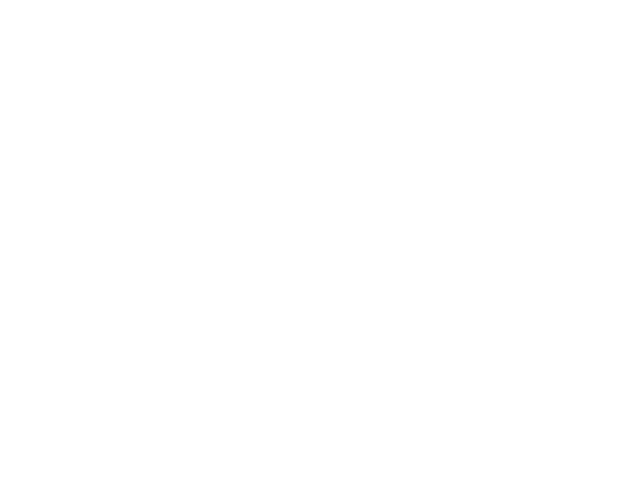
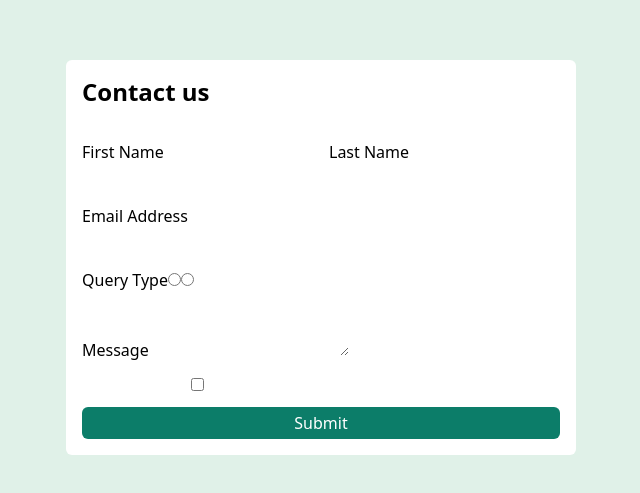
Before and after one commit to jambanix/frontendmentor_contact-form, a React (Vite) app: page / in a window 1280 px wide. Shown: the part 143-636 px from the top of the page, without its empty margins (319-959 px from the left). Built offline with nearby package versions, Linux system fonts and the light colour scheme.

Commit message:
add general layout

```diff
--- a/package.json
+++ b/package.json
@@ -11,7 +11,8 @@
   },
   "dependencies": {
     "react": "^18.3.1",
-    "react-dom": "^18.3.1"
+    "react-dom": "^18.3.1",
+    "react-hook-form": "^7.53.1"
   },
   "devDependencies": {
     "@eslint/js": "^9.13.0",
--- a/src/App.jsx
+++ b/src/App.jsx
@@ -1,10 +1,13 @@
 import './App.css'
+import { Form } from './components/Form'
 
 function App() {
 
   return (
     <>
-
+      <main className='flex items-center justify-center w-screen h-screen bg-green-200'>
+        <Form />
+      </main>
     </>
   )
 }
--- /dev/null
+++ b/src/components/Checkbox.jsx
@@ -0,0 +1,7 @@
+import { forwardRef } from "react";
+
+export const Checkbox = forwardRef(({name, onChange, label}, ref) => {
+  return (
+    <input type="checkbox" name={name} id={name} onSelect={onChange} ref={ref} value={label} />
+  )
+});
--- /dev/null
+++ b/src/components/Form.jsx
@@ -0,0 +1,29 @@
+import { useForm } from "react-hook-form"
+import { Input } from "./Input";
+import { Radio } from "./Radio";
+import { TextArea } from "./TextArea";
+import { Checkbox } from "./Checkbox";
+
+export const Form = () => {
+
+  const {register} = useForm();
+
+  return (
+    <form className="grid grid-cols-1 md:grid-cols-2 bg-white p-4 gap-4 rounded-md">
+      <h3 className="text-2xl font-semibold mb-4">Contact us</h3>
+      <Input {...register("forename")} label="First Name" className="md:col-start-1"/>
+      <Input {...register("surname")} label="Last Name" className="md:col-start-2"/>
+      <Input {...register("email")} type="email" label="Email Address" className="col-span-2"/>
+      <div className="flex flex-col md:flex-row">
+        <label>Query Type</label>
+        <div className="flex flex-col md:flex-row md:col-span-2">
+          <Radio name="genenq" {...register("enquiry")} value="general" />
+          <Radio name="supend" {...register("enquiry")} value="support" />
+        </div>
+      </div>
+      <TextArea name="message" {...register("message")} label="Message" className="md:col-span-2"/>
+      <Checkbox name="terms" label="I consent to being contacted by the team" {...register("terms")} className="md:col-span-2"/>
+      <button type="submit" className="rounded-md bg-green-600 text-white hover:bg-grey-900 md:col-span-2 h-8">Submit</button>
+    </form>
+  )
+}
--- /dev/null
+++ b/src/components/Input.jsx
@@ -0,0 +1,10 @@
+import { forwardRef } from "react";
+
+export const Input = forwardRef(({label, name, onChange, type="text", className=""}, ref) => {
+  return (
+    <div className={`${className} flex flex-col`}>
+      <label>{label}</label>
+      <input type={type} ref={ref} name={name} onChange={onChange} className=""/>
+    </div>
+  )
+});
--- /dev/null
+++ b/src/components/Radio.jsx
@@ -0,0 +1,10 @@
+import { forwardRef } from "react";
+
+export const Radio = forwardRef(({name, label, onChange}, ref) => {
+  return (
+    <div>
+      <label htmlFor={name}>{label}</label>
+      <input type="radio" name={name}/>
+    </div>
+  )
+});
--- /dev/null
+++ b/src/components/TextArea.jsx
@@ -0,0 +1,10 @@
+import { forwardRef } from "react";
+
+export const TextArea = forwardRef(({name, label, onChange, className}, ref) => {
+  return (
+    <div className={`${className}`}>
+      <label htmlFor={name} ref={ref}>{label}</label>
+      <textarea name={name} id={name} onChange={onChange}></textarea>
+    </div>
+  )
+});
--- a/tailwind.config.js
+++ b/tailwind.config.js
@@ -5,7 +5,6 @@
     "./src/**/*.{js,ts,jsx,tsx}",
   ],
   theme: {
-    extend: {
       colors: {
         "grey-900": "#2a4144",
         "grey-500": "#86a2a5",
@@ -14,7 +13,6 @@
         "green-200": "#e0f1e8",
         "red": "d73c3c"
       }
-    },
   },
   plugins: [],
 }
```
Also changed, not shown: 1 other file (tests, documents, lock files or other folders).
